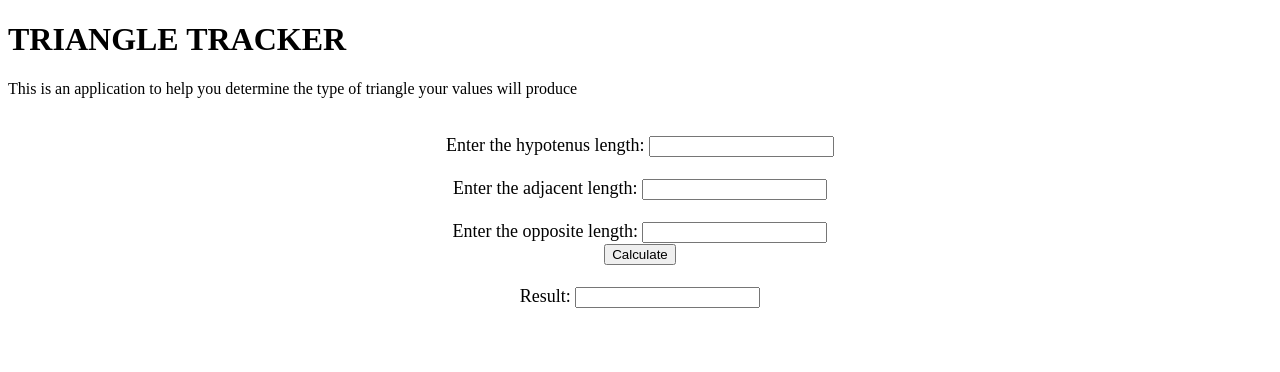
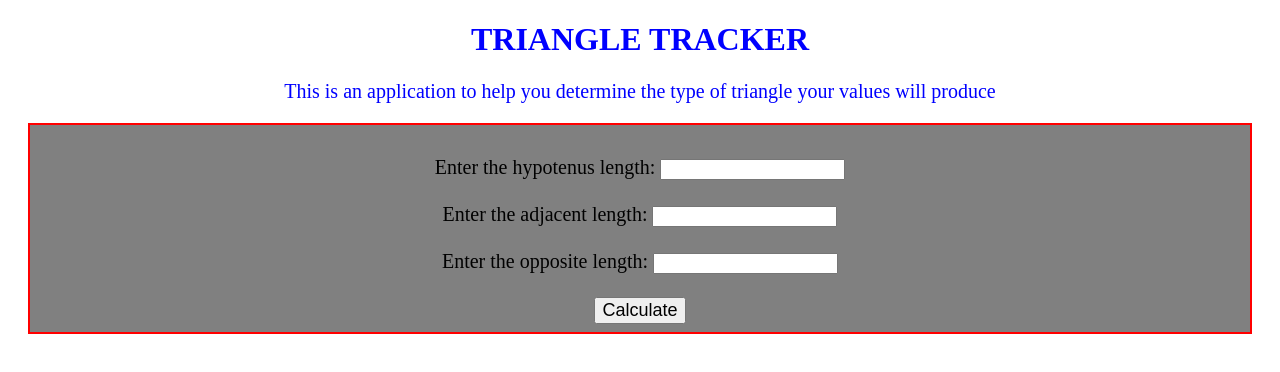
Before and after one commit to Ephraim-Kamau/triangle-tracker, a plain HTML site: page triangle.html in a window 1280 px wide. Drawn offline with Linux system fonts and the light colour scheme.

Commit message:
Add changes to the variable names

```diff
--- a/css/styles.css
+++ b/css/styles.css
@@ -1,5 +1,20 @@
 form {
   text-align:center;
-  font-size: 18px;
-
+  font-size: 20px;
+  background-color:gray;
+  padding:8px;
+  border: 2px solid red;
+  margin: 20px;
 }
+h1 {
+  text-align:center;
+  color:blue;
+}
+p {
+  text-align:center;
+  color:blue;
+  font-size:20px;
+}
+button {
+  font-size:18px;
+}
--- a/triangle.html
+++ b/triangle.html
@@ -8,15 +8,16 @@
     <h1>TRIANGLE TRACKER</h1>
     <p> This is an application to help you determine the type of triangle your values will produce</p>
     <form>
-      <br>Enter the hypotenus length: <input type = "int" id="hypotenus"/><br>
-      <br>Enter the adjacent length: <input type = "int" id="adjacent"/><br>
-      <br>Enter the opposite length: <input type = "int" id="opposite"/><br>
+    <div class="form">
+      <br>Enter the hypotenus length: <input type = "string" id="hypotenus"/><br>
+      <br>Enter the adjacent length: <input type = "string" id="adjacent"/><br>
+      <br>Enter the opposite length: <input type = "string" id="opposite"/><br>
 
-        <button type = "button" onclick="btn()">Calculate</button><br>
-      <br>Result: <input type = "string" id="result"><span id="answer"></span></br>
+        <br><button type = "button" onclick="button()">Calculate</button>
 
+    </div>
     </form>
 
-        <script src="js/scripts.js"></script>
+        <script src="js/scripts.js" type="text/javascript"></script>
   </body>
   </html>
```
Also changed, not shown: scripts/scripts.js (+16 -13 lines).
